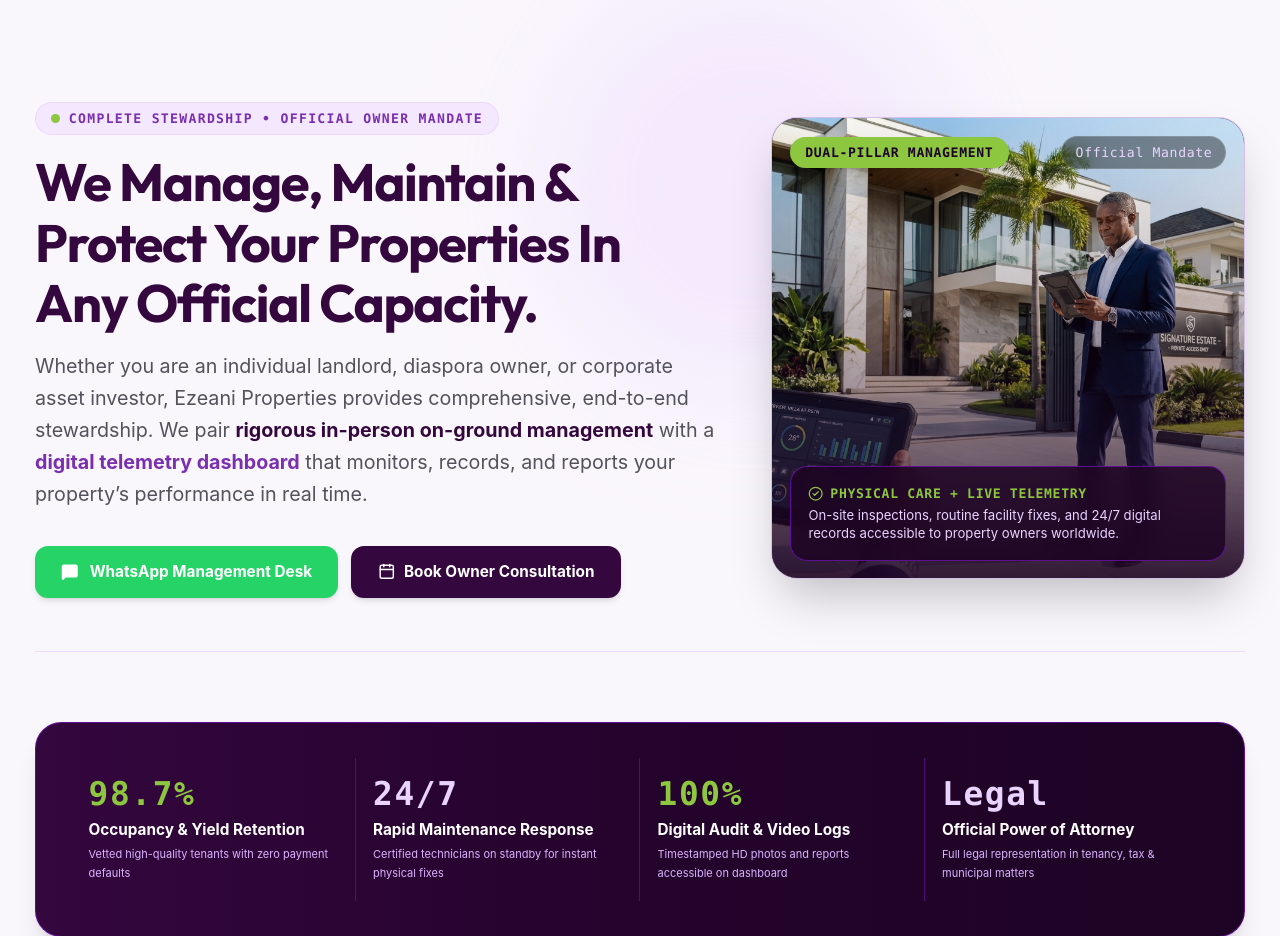
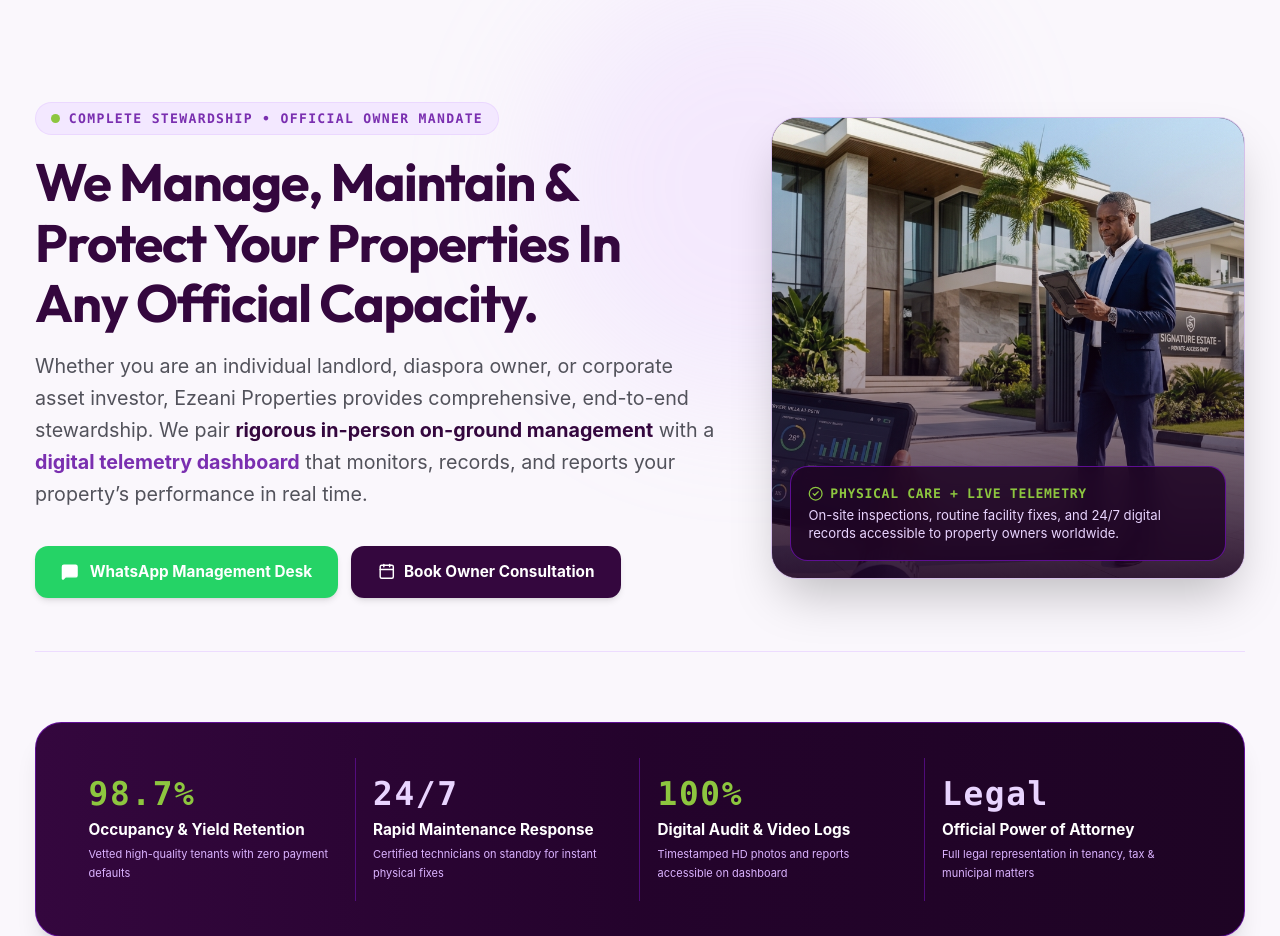
Before and after one commit to covorn01/ezeani-properties, a React (Vite) app: page / in a window 1280 px wide. Shown: the part 6760-7696 px from the top of the page. Built offline with nearby package versions, Linux system fonts and the light colour scheme.

Commit message:
Remove dual-pillar badge overlay from PropertyManagementSection visual card

```diff
--- a/src/components/PropertyManagementSection.jsx
+++ b/src/components/PropertyManagementSection.jsx
@@ -123,15 +123,6 @@
               />
               <div className="absolute inset-0 bg-gradient-to-t from-[#1E0424]/90 via-[#1E0424]/30 to-transparent pointer-events-none" />
 
-              {/* Floating Top Badge */}
-              <div className="absolute top-4 left-4 right-4 flex items-center justify-between">
-                <span className="px-3.5 py-1.5 rounded-full bg-[#8DC63F] text-[#1E0424] text-xs font-mono font-bold uppercase tracking-wider shadow-md">
-                  Dual-Pillar Management
-                </span>
-                <span className="px-3 py-1.5 rounded-full bg-black/40 backdrop-blur-md text-purple-200 text-xs font-mono border border-white/15">
-                  Official Mandate
-                </span>
-              </div>
 
               {/* Floating Bottom Card / Caption */}
               <div className="absolute bottom-4 left-4 right-4 p-4 rounded-2xl bg-[#1E0424]/85 backdrop-blur-md border border-purple-800/80 text-white space-y-1">
```
